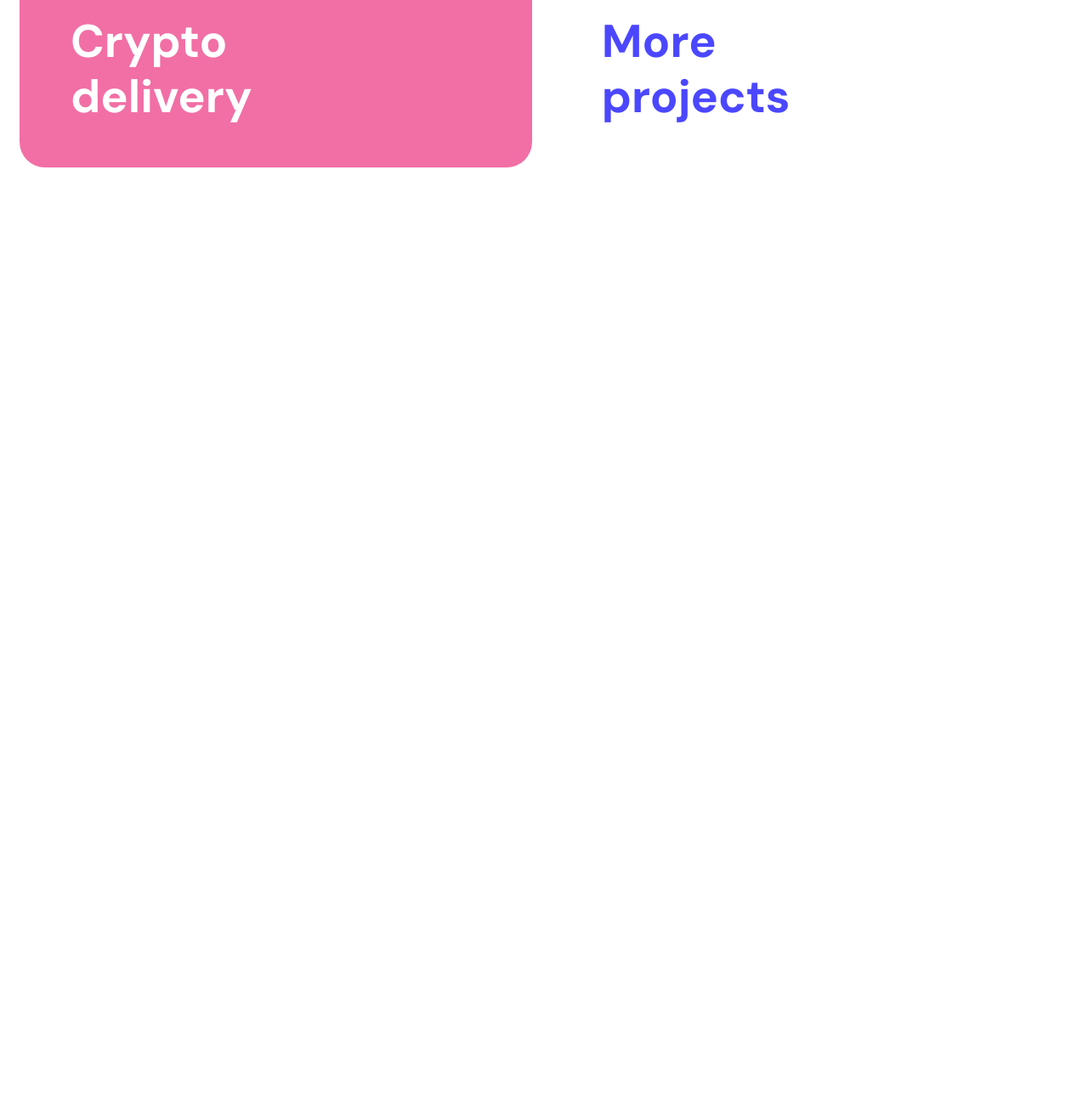
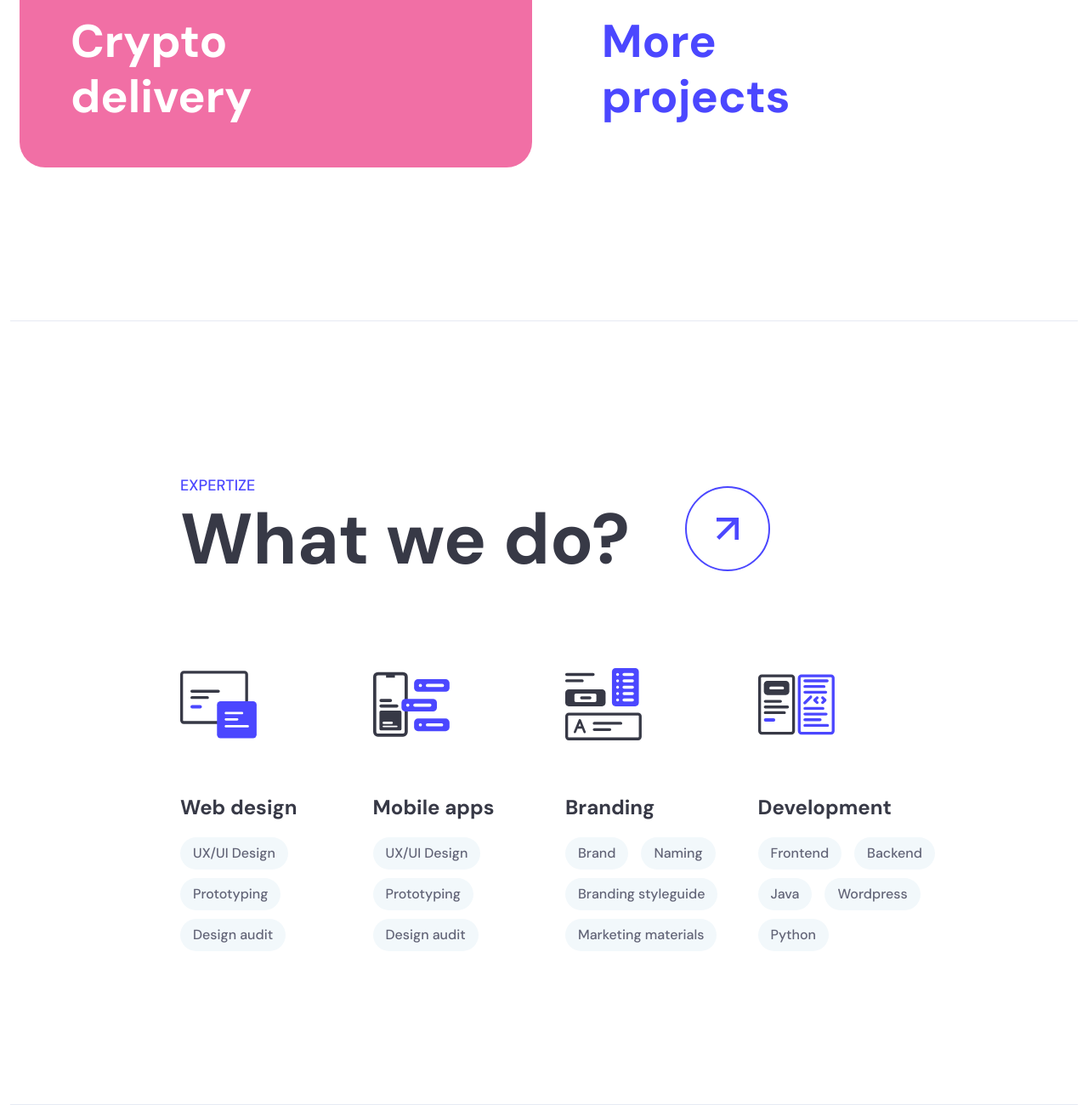
Before and after one commit to P1vko/betasprint, a plain HTML site: page index.html in a window 1280 px wide. Shown: the part 3512-4812 px from the top of the page at 85% size. Before the commit the page ends 3739 px from the top, so only its background shows below. Drawn offline with nearby package versions, Linux system fonts and the light colour scheme.

Commit message:
what we do upload

```diff
--- a/index.html
+++ b/index.html
@@ -152,6 +152,60 @@
             </div>
         </div>
     </section>
+    <section class="specialization">
+        <div class="container-fluid">
+            <div class="specialization__wrapper">
+                <div class="specialization__heading">
+                    <div class="specialization__title">
+                        <span class="suptitle specialization__suptitle">Expertize</span>
+                        <h2>What we do?</h2>
+                    </div>
+                    <a href="#" class="btn btn-circle"></a>
+                </div>
+                <div class="specialization__content">
+                    <div class="specialization__content-item">
+                        <img width="90" height="85" src="img/web-design_icon.svg" alt="Web design">
+                        <h4>Web design</h4>
+                        <div class="specialization__content-wrapper">
+                            <span class="specialization__category">UX/UI Design</span>
+                            <span class="specialization__category">Prototyping</span>
+                            <span class="specialization__category">Design audit</span>
+                        </div>
+                    </div>
+                    <div class="specialization__content-item">
+                        <img width="90" height="85" src="img/mobile-apps_icon.svg" alt="Mobile apps">
+                        <h4>Mobile apps</h4>
+                        <div class="specialization__content-wrapper">
+                            <span class="specialization__category">UX/UI Design</span>
+                            <span class="specialization__category">Prototyping</span>
+                            <span class="specialization__category">Design audit</span>
+                        </div>
+                    </div>
+                    <div class="specialization__content-item">
+                        <img width="90" height="85" src="img/branding_icon.svg" alt="Branding">
+                        <h4>Branding</h4>
+                        <div class="specialization__content-wrapper">
+                            <span class="specialization__category">Brand</span>
+                            <span class="specialization__category">Naming</span>
+                            <span class="specialization__category">Branding styleguide</span>
+                            <span class="specialization__category">Marketing materials</span>
+                        </div>
+                    </div>
+                    <div class="specialization__content-item">
+                        <img width="90" height="85" src="img/development_icon.svg" alt="Development">
+                        <h4>Development</h4>
+                        <div class="specialization__content-wrapper">
+                            <span class="specialization__category">Frontend</span>
+                            <span class="specialization__category">Backend</span>
+                            <span class="specialization__category">Java</span>
+                            <span class="specialization__category">Wordpress</span>
+                            <span class="specialization__category">Python</span>
+                        </div>
+                    </div>
+                </div>
+            </div>
+        </div>
+    </section>
 
     <script src="https://cdn.jsdelivr.net/npm/bootstrap@5.1.3/dist/js/bootstrap.bundle.min.js" integrity="sha384-ka7Sk0Gln4gmtz2MlQnikT1wXgYsOg+OMhuP+IlRH9sENBO0LRn5q+8nbTov4+1p" crossorigin="anonymous"></script>
 </body>
--- a/sass/main.scss
+++ b/sass/main.scss
@@ -26,6 +26,25 @@ a {
     width: 100px;
     height: 100px;
     background: url(../img/arrow_button.svg) no-repeat center;
+}
+h2 {
+    font-weight: bold;
+    font-size: 84px;
+    color: #373946;
+    margin: 0;
+    padding: 0;
+}
+h4 {
+    font-weight: bold;
+    font-size: 24px;
+    color: #373946;
+    margin: 0;
+    padding: 0;
+}
+.suptitle {
+    font-weight: 500;
+    font-size: 18px;
+    text-transform: uppercase;
 }
 @keyframes rotate {
     0% { transform: rotate(0deg); }
@@ -207,12 +226,15 @@ a {
 // Projects
 
 .projects {
-    .projects__wrapper {
+    margin-bottom: 150px;
+
+    &__wrapper {
         display: flex;
         flex-wrap: wrap;
         justify-content: space-around;
+    }
 
-        .projects__card {
+    &__card {
         flex-basis: 48%;
         border-radius: 30px;
         height: 620px;
@@ -237,13 +259,13 @@ a {
             right: 40px;
         }
     }
-        .projects__card_purple {
+    &__card_purple {
         background-color: #794AFF;
     }
-        .projects__card_orange {
+    &__card_orange {
         background-color: #FF715E;
     }
-        .projects__card_lavanda {
+    &__card_lavanda {
         background-color: #BC9CFF;
 
         h3 {
@@ -253,7 +275,7 @@ a {
             fill: #242629;
         }
     }
-        .projects__card_yellow {
+    &__card_yellow {
         background-color: #FFF3B1;
 
         h3 {
@@ -263,24 +285,24 @@ a {
             fill: #FF543D;
         }
     }
-        .projects__card_black {
+    &__card_black {
         background-color: #242629;
     }
-        .projects__card_cyan {
+    &__card_cyan {
         background-color: #2BD6E1;
     }
-        .projects__card_pink {
+    &__card_pink {
         background-color: #F16FA5;
     }
-        .projects__card_white {
+    &__card_white {
         background-color: #fff;
         h3 {
             color: #4B47FF;
             margin-top: 50px;
         }
     }
-    }
-    .projects-links {
+
+    &-links {
         display: flex;
         width: 100%;
         height: 100%;
@@ -315,3 +337,55 @@ a {
         }
     }
 }
+
+// Specialization
+
+.specialization {
+    &__wrapper {
+        padding: 180px 150px 170px 200px;
+        border-top: 1px solid #E6EAF3;
+        border-bottom: 1px solid #E6EAF3;
+    }
+    &__heading {
+        display: flex;
+        align-items: center;
+        margin-bottom: 100px;
+
+        .btn {
+            margin-left: 65px;
+        }
+    }
+    &__suptitle {
+        color: #4B47FF;
+    }
+    &__content {
+        display: flex;
+        align-items: top;
+        justify-content: space-between;
+    }
+    &__content-item {
+        display: flex;
+        flex-direction: column;
+        justify-content: flex-start;
+
+        h4 {
+            margin-top: 65px;
+            margin-bottom: 20px;
+        }
+    }
+    &__content-wrapper {
+        display: flex;
+        flex-wrap: wrap;
+        align-items: center;
+        max-width: 230px;
+    }
+    &__category {
+        font-weight: 500;
+        font-size: 16px;
+        color: #626477;
+        background: #F2F8FB;
+        border-radius: 100px;
+        padding: 7px 15px;
+        margin: 0 15px 10px 0;
+    }
+}
```
Also changed, not shown: css/main.css. Lines whose indentation alone changed are shown as unchanged.
